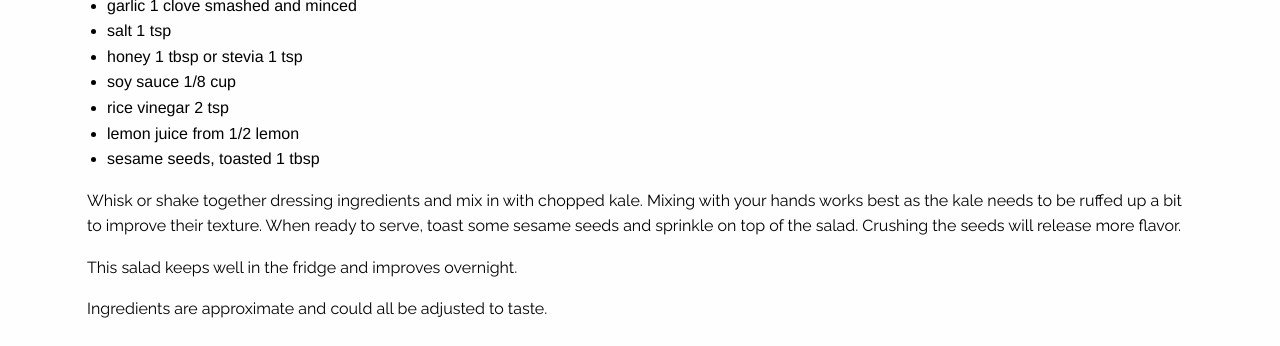
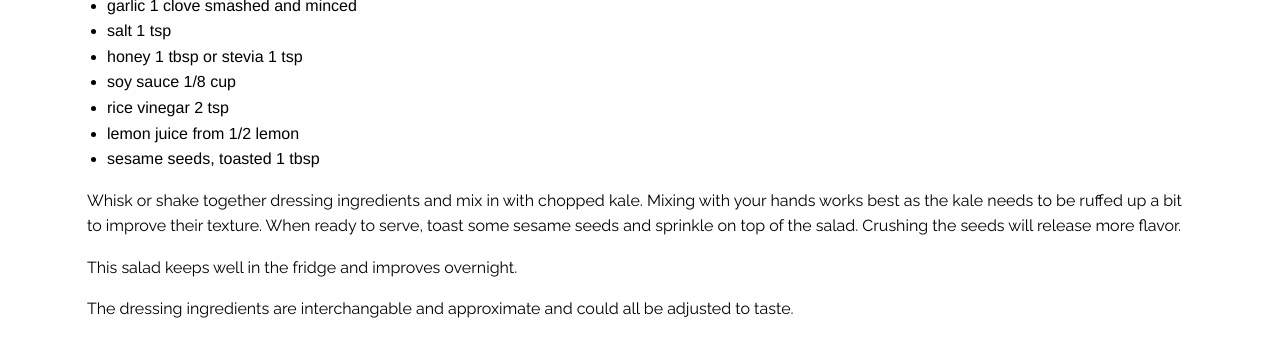
Before and after one commit to danbraun/danbraun.me, a Jekyll site: the page built from _posts/2018-06-13-kale-salad.md, in a window 1280 px wide and 900 px high, scrolled down 3872 px, cut to the strip 0-346 px from the top of the window. Built offline with Jekyll 4.4.1, drawn with Linux system fonts in a browser that asks for light colours; a script that is not in the unit is left out.

Commit message:
Uploaded by https://stackedit.io/

```diff
--- a/_posts/2018-06-13-kale-salad.md
+++ b/_posts/2018-06-13-kale-salad.md
@@ -50,10 +50,10 @@ Whisk or shake together dressing ingredients and mix in with chopped kale. Mixin
 
 This salad keeps well in the fridge and improves overnight.
 
-Ingredients are approximate and could all be adjusted to taste.
+The dressing ingredients are interchangable and approximate and could all be adjusted to taste.
 
 <!--stackedit_data:
-eyJoaXN0b3J5IjpbMTA3OTAwNDczNywtMTIxODkyOTYzOSwtMT
+eyJoaXN0b3J5IjpbLTQ0NzExNjQxOSwtMTIxODkyOTYzOSwtMT
 A2MjY4NTc1MiwyMDA1NDg5NjcyLDE4MjY5MDE2OTEsMTc3MDYw
 NTA0NF19
 -->
```
